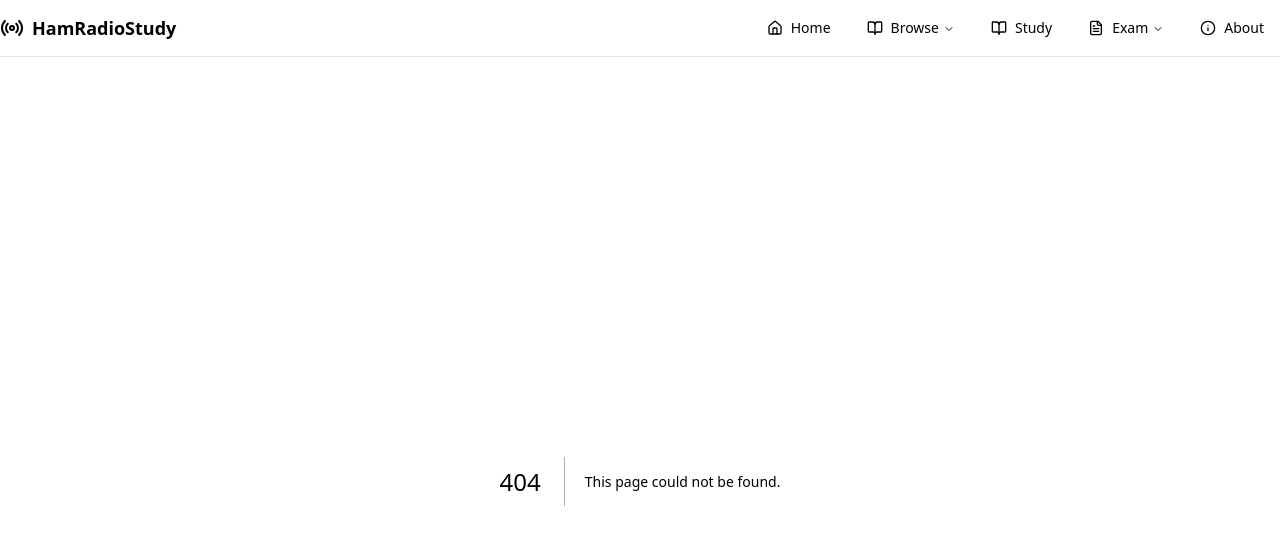
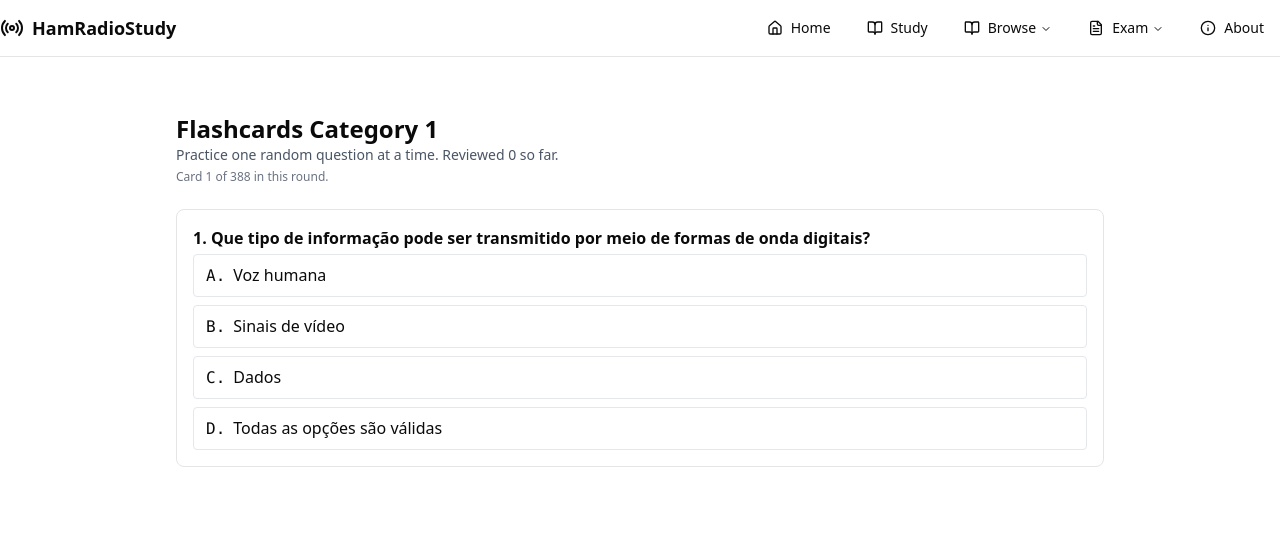
Before and after one commit to RadioEscola-pt/radioescola, a Next.js app: page /browse/1/flash in a window 1280 px wide. Before the commit this address had no page. Shown: the top 544 px of the page. Built offline with nearby package versions, Linux system fonts and the light colour scheme.

Commit message:
feat: implement FlashBrowsePage for interactive flashcard experience and enhance QuestionCard with additional features

```diff
--- /dev/null
+++ b/app/browse/[category]/flash/page.tsx
@@ -0,0 +1,177 @@
+"use client";
+
+import React, { useEffect, useState } from "react";
+import { useParams } from "next/navigation";
+import QuestionCard from "@components/QuestionCard";
+import { Category } from "../../../../lib/types";
+import { loadData } from "../../../../lib/data";
+
+const DEFAULT_CATEGORY = "3";
+
+function createOrder(count: number, avoid?: number): number[] {
+  const indices = Array.from({ length: count }, (_, idx) => idx);
+  for (let i = indices.length - 1; i > 0; i -= 1) {
+    const j = Math.floor(Math.random() * (i + 1));
+    const tmp = indices[i];
+    indices[i] = indices[j];
+    indices[j] = tmp;
+  }
+  if (avoid !== undefined && indices.length > 1 && indices[0] === avoid) {
+    const swapIndex = 1;
+    indices[0] = indices[swapIndex];
+    indices[swapIndex] = avoid;
+  }
+  return indices;
+}
+
+export default function FlashBrowsePage() {
+  const params = useParams();
+  const rawCategory = params?.category;
+  const catId =
+    typeof rawCategory === "string"
+      ? rawCategory
+      : Array.isArray(rawCategory)
+        ? rawCategory[0]
+        : DEFAULT_CATEGORY;
+
+  const [category, setCategory] = useState<Category | null>(null);
+  const [order, setOrder] = useState<number[]>([]);
+  const [cursor, setCursor] = useState(0);
+  const [selectedOption, setSelectedOption] = useState<number | undefined>();
+  const [isLoading, setIsLoading] = useState(true);
+  const [answeredCount, setAnsweredCount] = useState(0);
+
+  useEffect(() => {
+    let active = true;
+
+    async function fetchCategory() {
+      setIsLoading(true);
+      try {
+        const data = await loadData();
+        if (!active) {
+          return;
+        }
+        setCategory(data.categories[catId] ?? null);
+      } catch (err) {
+        if (!active) {
+          return;
+        }
+        setCategory(null);
+      } finally {
+        if (active) {
+          setIsLoading(false);
+        }
+      }
+    }
+
+    fetchCategory();
+
+    return () => {
+      active = false;
+    };
+  }, [catId]);
+
+  useEffect(() => {
+    if (!category || category.questions.length === 0) {
+      setOrder([]);
+      setCursor(0);
+      setSelectedOption(undefined);
+      setAnsweredCount(0);
+      return;
+    }
+    setOrder(createOrder(category.questions.length));
+    setCursor(0);
+    setSelectedOption(undefined);
+    setAnsweredCount(0);
+  }, [category]);
+
+  const currentQuestion =
+    category && order.length > 0 ? category.questions[order[cursor]] : null;
+
+  const handleSelect = (choice: number) => {
+    if (selectedOption !== undefined) {
+      return;
+    }
+    setSelectedOption(choice);
+  };
+
+  const handleNext = () => {
+    if (!category || order.length === 0) {
+      return;
+    }
+    setAnsweredCount((prev) => prev + 1);
+    const nextIndex = cursor + 1;
+    if (nextIndex < order.length) {
+      setCursor(nextIndex);
+    } else {
+      const nextOrder = createOrder(category.questions.length, order[cursor]);
+      setOrder(nextOrder);
+      setCursor(0);
+    }
+    setSelectedOption(undefined);
+  };
+
+  if (isLoading) {
+    return <main className="p-8">Loading...</main>;
+  }
+
+  if (!category) {
+    return (
+      <main className="p-8">
+        <h1 className="text-2xl font-bold mb-2">Flashcards</h1>
+        <p className="text-gray-600">
+          We could not find category {catId}. Try choosing a category from the Browse menu.
+        </p>
+      </main>
+    );
+  }
+
+  if (!currentQuestion) {
+    return (
+      <main className="p-8">
+        <h1 className="text-2xl font-bold mb-2">Flashcards {category.name}</h1>
+        <p className="text-gray-600">
+          There are no questions available for this category yet.
+        </p>
+      </main>
+    );
+  }
+
+  const ended = selectedOption !== undefined;
+  const sessionPosition = cursor + 1;
+
+  return (
+    <main className="p-8">
+      <div className="mb-6">
+        <h1 className="text-2xl font-bold">Flashcards {category.name}</h1>
+        <p className="text-sm text-gray-600">
+          Practice one random question at a time. Reviewed {answeredCount} so far.
+        </p>
+        <p className="text-xs text-gray-500 mt-1">
+          Card {sessionPosition} of {category.questions.length} in this round.
+        </p>
+      </div>
+
+      <QuestionCard
+        question={currentQuestion}
+        selectedOption={selectedOption}
+        onSelect={handleSelect}
+        showImage
+        indexNumber={sessionPosition}
+        ended={ended}
+      />
+
+      {ended && (
+        <div className="flex justify-end mt-4">
+          <button
+            type="button"
+            onClick={handleNext}
+            className="inline-flex items-center rounded-md bg-blue-600 px-4 py-2 text-white text-sm font-medium shadow hover:bg-blue-500 focus:outline-none focus:ring-2 focus:ring-offset-2 focus:ring-blue-500"
+          >
+            Next question
+          </button>
+        </div>
+      )}
+    </main>
+  );
+}
--- a/app/browse/[category]/page.tsx
+++ b/app/browse/[category]/page.tsx
@@ -9,7 +9,6 @@ export default function BrowsePage() {
   const params = useParams();
   const [category, setCategory] = useState<Category | null>(null);
   const [answers, setAnswers] = useState<Record<number, number>>({});
-  const [showImages, setShowImages] = useState<boolean>(false);
 
   useEffect(() => {
     const cat = typeof params.category === 'string' ? params.category : Array.isArray(params.category) ? params.category[0] : '3';
@@ -24,16 +23,8 @@ export default function BrowsePage() {
 
   return (
     <main className="p-8">
-      <div className="flex items-center justify-between mb-4">
+      <div className="mb-4">
         <h1 className="text-2xl font-bold">Browse {category.name}</h1>
-        <label className="text-sm text-gray-700 flex items-center gap-2">
-          <input
-            type="checkbox"
-            checked={showImages}
-            onChange={(e) => setShowImages(e.target.checked)}
-          />
-          Show images
-        </label>
       </div>
       {category.questions.map((q, idx) => {
         const selected = answers[q.id];
@@ -49,7 +40,7 @@ export default function BrowsePage() {
                 return { ...prev, [q.id]: choice };
               });
             }}
-            showImage={showImages}
+            showImage
             indexNumber={idx + 1}
             showId
             ended={isAnswered}
--- a/components/NavBar.tsx
+++ b/components/NavBar.tsx
@@ -1,6 +1,6 @@
 "use client";
-import Link from 'next/link';
-import { Home, BookOpen, FileText, Radio, Info } from 'lucide-react';
+import Link from "next/link";
+import { Home, BookOpen, FileText, Radio, Info } from "lucide-react";
 import {
   NavigationMenu,
   NavigationMenuContent,
@@ -9,43 +9,32 @@ import {
   NavigationMenuList,
   NavigationMenuTrigger,
   navigationMenuTriggerStyle,
-} from "@/components/ui/navigation-menu"
+} from "@/components/ui/navigation-menu";
 
-const exams: { title: string; href: string; description: string }[] = [
+const categories = [
+  { id: "3", title: "Categoria 3", description: "Entrada" },
+  { id: "2", title: "Categoria 2", description: "Intermédio" },
+  { id: "1", title: "Categoria 1", description: "Avançado" },
+] as const;
+
+const exams = categories.map((cat) => ({
+  title: cat.title,
+  href: `/exam/${cat.id}`,
+  description: cat.description,
+}));
+
+const browse: { title: string; href: string; description: string }[] = categories.flatMap((cat) => [
   {
-    title: "Category 3",
-    href: "/exam/3",
-    description: "Technician Class",
+    title: `${cat.title}`,
+    href: `/browse/${cat.id}`,
+    description: `${cat.description} - completo`,
   },
   {
-    title: "Category 2",
-    href: "/exam/2",
-    description: "General Class",
+    title: `${cat.title}`,
+    href: `/browse/${cat.id}/flash`,
+    description: `${cat.description} - flashcards`,
   },
-  {
-    title: "Category 1",
-    href: "/exam/1",
-    description: "Amateur Extra Class",
-  },
-]
-
-const browse: { title: string; href: string; description: string }[] = [
-  {
-    title: "Category 3",
-    href: "/browse/3",
-    description: "Technician Class",
-  },
-  {
-    title: "Category 2",
-    href: "/browse/2",
-    description: "General Class",
-  },
-  {
-    title: "Category 1",
-    href: "/browse/1",
-    description: "Amateur Extra Class",
-  },
-]
+]);
 
 export default function NavBar() {
   return (
@@ -70,25 +59,6 @@ export default function NavBar() {
             </NavigationMenuItem>
 
             <NavigationMenuItem>
-              <NavigationMenuTrigger>
-                  <BookOpen className="mr-2 h-4 w-4" />
-                  Browse
-              </NavigationMenuTrigger>
-              <NavigationMenuContent>
-                <ul className="grid gap-3 p-4 w-[200px]">
-                  {browse.map((item) => (
-                    <ListItem
-                      key={item.title}
-                      title={item.title}
-                      href={item.href}
-                    >
-                      {item.description}
-                    </ListItem>
-                  ))}
-                </ul>
-              </NavigationMenuContent>
-            </NavigationMenuItem>
-            <NavigationMenuItem>
               <NavigationMenuLink asChild>
                 <Link
                   href="/study"
@@ -101,6 +71,25 @@ export default function NavBar() {
             </NavigationMenuItem>
             <NavigationMenuItem>
               <NavigationMenuTrigger>
+                <BookOpen className="mr-2 h-4 w-4" />
+                Browse
+              </NavigationMenuTrigger>
+              <NavigationMenuContent>
+                <ul className="grid gap-3 p-4 w-[200px]">
+                  {browse.map((item) => (
+                    <ListItem
+                      key={item.href}
+                      title={item.title}
+                      href={item.href}
+                    >
+                      {item.description}
+                    </ListItem>
+                  ))}
+                </ul>
+              </NavigationMenuContent>
+            </NavigationMenuItem>
+            <NavigationMenuItem>
+              <NavigationMenuTrigger>
                 <FileText className="mr-2 h-4 w-4" />
                 Exam
               </NavigationMenuTrigger>
@@ -108,7 +97,7 @@ export default function NavBar() {
                 <ul className="grid gap-3 p-4 w-[200px]">
                   {exams.map((exam) => (
                     <ListItem
-                      key={exam.title}
+                      key={exam.href}
                       title={exam.title}
                       href={exam.href}
                     >
@@ -156,5 +145,5 @@ function ListItem({
         </Link>
       </NavigationMenuLink>
     </li>
-  )
+  );
 }
--- a/components/QuestionCard.tsx
+++ b/components/QuestionCard.tsx
@@ -10,6 +10,18 @@ interface QuestionCardProps {
   showId?: boolean; // show unique ID label
   ended?: boolean; // when true, show correctness styling like exam review
   disabled?: boolean; // disable interaction
+  showCalcHint?: boolean; // show calculator suggestion badge
+}
+
+function buildFonteLink(entry: string) {
+  const match = entry.match(/^([^\/]+)\/(.+?)p(\d+)$/i);
+  if (!match) {
+    return { label: entry, href: null };
+  }
+  const [, folder, file, page] = match;
+  const href = `/exams/${folder}/${file}.pdf#page=${page}`;
+  const label = `${folder.toUpperCase()} ${file} (p${page})`;
+  return { label, href };
 }
 
 const QuestionCard: React.FC<QuestionCardProps> = ({
@@ -21,10 +33,16 @@ const QuestionCard: React.FC<QuestionCardProps> = ({
   showId = false,
   ended = false,
   disabled = false,
+  showCalcHint = false,
 }) => {
   const isAnswered = selectedOption !== undefined;
   return (
     <div className="p-4 border rounded-md mb-4 bg-white">
+      {showCalcHint && question.calc && (
+        <div className="mb-2 inline-flex items-center rounded bg-blue-50 px-2 py-1 text-xs font-medium text-blue-700">
+          Suggested calculator: <span className="ml-1 font-semibold">{question.calc}</span>
+        </div>
+      )}
       <h2 className="font-semibold mb-1">
         {indexNumber ? `${indexNumber}. ` : ''}{question.question}
       </h2>
@@ -68,13 +86,50 @@ const QuestionCard: React.FC<QuestionCardProps> = ({
         </div>
       )}
       {ended && (
-        <p className="mt-2 text-sm">
-          {selectedOption === question.correctIndex ? (
-            <span className="text-green-700">Correct</span>
-          ) : (
-            <span className="text-red-700">{isAnswered ? 'Incorrect' : 'Unanswered'}</span>
+        <div className="mt-3 space-y-2 text-sm">
+          <p>
+            {selectedOption === question.correctIndex ? (
+              <span className="text-green-700">Correct</span>
+            ) : (
+              <span className="text-red-700">{isAnswered ? 'Incorrect' : 'Unanswered'}</span>
+            )}
+          </p>
+          {question.notes && (
+            <div
+              className="text-gray-700 [&_a]:text-blue-600 [&_a]:underline"
+              dangerouslySetInnerHTML={{ __html: question.notes }}
+            />
           )}
-        </p>
+          {question.tutorial && (
+            <div>
+              <span className="font-semibold text-gray-700">Related tutorial:</span>{' '}
+              <a className="text-blue-600 underline" href={`/study/${question.tutorial}`}>
+                {question.tutorial}
+              </a>
+            </div>
+          )}
+          {question.fonte && question.fonte.length > 0 && (
+            <div>
+              <span className="font-semibold text-gray-700">Fonte oficial:</span>
+              <ul className="mt-1 space-y-1 list-disc list-inside text-gray-700">
+                {question.fonte.map((entry, idx) => {
+                  const { href, label } = buildFonteLink(entry);
+                  return (
+                    <li key={`${entry}-${idx}`}>
+                      {href ? (
+                        <a className="text-blue-600 underline" href={href} target="_blank" rel="noreferrer">
+                          {label}
+                        </a>
+                      ) : (
+                        entry
+                      )}
+                    </li>
+                  );
+                })}
+              </ul>
+            </div>
+          )}
+        </div>
       )}
     </div>
   );
--- a/lib/data.ts
+++ b/lib/data.ts
@@ -1,8 +1,25 @@
-
 import { Data, Category, Question } from './types';
 
+const cats = ['1', '2', '3'];
+
+function normalizeNotes(value: unknown): string | null {
+  if (typeof value !== 'string') return null;
+  const trimmed = value.trim();
+  if (!trimmed) return null;
+  return trimmed
+    .replace(/src=(['"])images\//gi, 'src=$1/images/')
+    .replace(/href=(['"])exams\//gi, 'href=$1/exams/');
+}
+
+function normalizeFonte(value: unknown): string[] | null {
+  if (!Array.isArray(value)) return null;
+  const filtered = value
+    .map((item) => (typeof item === 'string' ? item.trim() : ''))
+    .filter(Boolean);
+  return filtered.length ? filtered : null;
+}
+
 export async function loadData(): Promise<Data> {
-  const cats = ['1', '2', '3'];
   const categoriesEntries = await Promise.all(
     cats.map(async (cat): Promise<[string, Category]> => {
       const res = await fetch(`/data/cat${cat}.json`);
@@ -10,13 +27,29 @@ export async function loadData(): Promise<Data> {
         return [cat, { id: cat, name: `Category ${cat}`, questions: [] }];
       }
       const raw = await res.json();
-      const questions: Question[] = (raw.questions || []).map((q: any) => ({
-        id: q.uniqueID,
-        question: q.question,
-        options: q.answers,
-        correctIndex: (q.correctIndex ?? 1) - 1,
-        img: q.img ? `/images/cat${cat}/${q.img}` : undefined,
-      }));
+      const questions: Question[] = (raw.questions || []).map((q: any) => {
+        const rawOptions = Array.isArray(q.answers) ? q.answers : [];
+        const options = rawOptions.map((opt: any) => (typeof opt === 'string' ? opt : String(opt ?? '')));
+        const correctIndexRaw = (q.correctIndex ?? 1) - 1;
+        const boundedCorrectIndex = options.length > 0
+          ? Math.max(0, Math.min(options.length - 1, correctIndexRaw))
+          : 0;
+        const imgPath = typeof q.img === 'string' && q.img.trim().length > 0
+          ? `/images/cat${cat}/${q.img}`
+          : null;
+        return {
+          id: q.uniqueID,
+          question: q.question,
+          options,
+          correctIndex: boundedCorrectIndex,
+          img: imgPath,
+          notes: normalizeNotes(q.notes),
+          fonte: normalizeFonte(q.fonte),
+          tutorial: typeof q.tutorial === 'string' && q.tutorial.trim() ? q.tutorial.trim() : null,
+          materia: typeof q.materia === 'string' && q.materia.trim() ? q.materia.trim() : null,
+          calc: typeof q.calc === 'string' && q.calc.trim() ? q.calc.trim() : null,
+        } satisfies Question;
+      });
       return [cat, { id: cat, name: `Category ${cat}`, questions }];
     })
   );
--- a/lib/types.ts
+++ b/lib/types.ts
@@ -4,6 +4,11 @@ export interface Question {
   options: string[];
   correctIndex: number;
   img?: string | null;
+  notes?: string | null;
+  fonte?: string[] | null;
+  tutorial?: string | null;
+  materia?: string | null;
+  calc?: string | null;
 }
 
 export interface Category {
```
